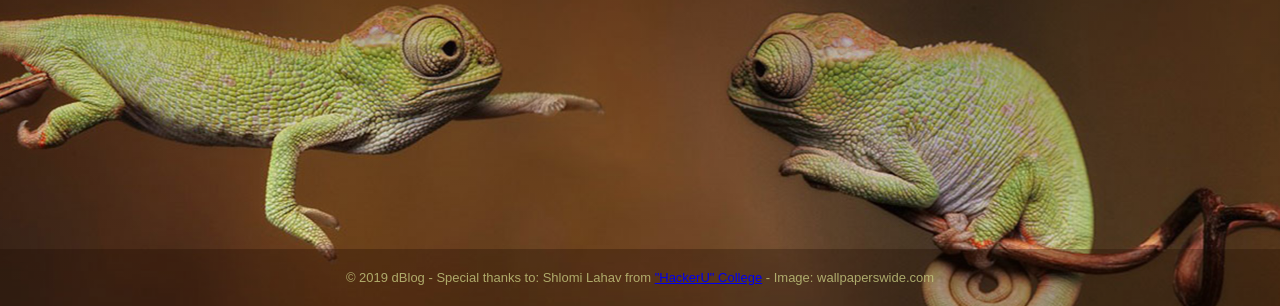
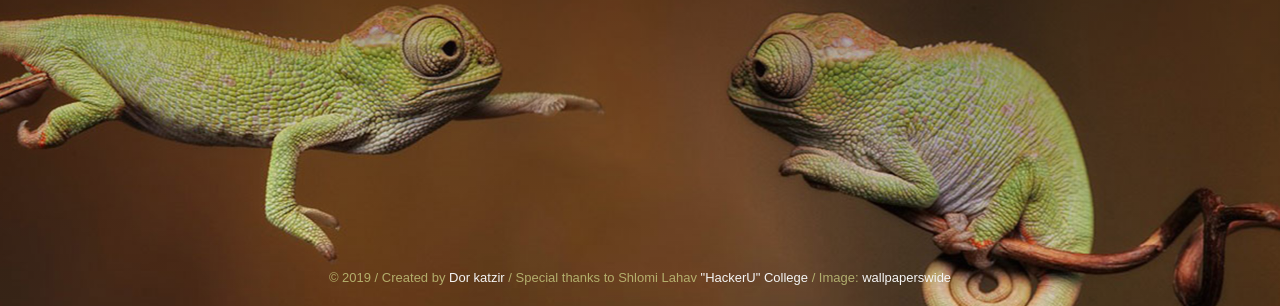
Before and after one commit to DorKatzir/dblog, a PHP site: page / in a window 1280 px wide. Shown: the part 494-800 px from the top of the page. Run offline with PHP 8.4, Linux system fonts and the light colour scheme; some libraries are stand-ins or nearby versions.

Commit message:
footer creadits and restyled bg color and links

```diff
--- a/css/main.css
+++ b/css/main.css
@@ -45,7 +45,7 @@ body {
   background-image: -webkit-gradient(linear, left top, left bottom, from(rgba(30, 13, 3, 0.7)), to(rgba(30, 13, 3, 0))), url("../img/camelion_bg.png"), url("../img/pattern_bg.jpg");
   background-image: linear-gradient(rgba(30, 13, 3, 0.7), rgba(30, 13, 3, 0)), url("../img/camelion_bg.png"), url("../img/pattern_bg.jpg");
   background-repeat: no-repeat, no-repeat, repeat;
-  background-position: top center, bottom -150px center;
+  background-position: top 50px center, bottom -150px center;
   background-attachment: fixed;
 }
 
@@ -87,8 +87,8 @@ header {
   left: 0;
   top: 0;
   width: 100vw;
-  background-color: #A8BA45;
-  border-bottom: 3px solid #FF8000;
+  background-color: #a8ba45;
+  border-bottom: 3px solid #ff8000;
   height: 50px;
   display: -webkit-box;
   display: -ms-flexbox;
@@ -593,7 +593,6 @@ input[type=button] {
 
 /*///////////////// Footer ///////////////////////////*/
 footer {
-  background-color: rgba(30, 13, 3, 0.3);
   color: rgba(199, 203, 127, 0.8);
   padding: .8rem;
   min-width: 100vw;
@@ -625,6 +624,17 @@ footer h5 {
   text-align: center;
 }
 
+footer h5 a,
+a:active,
+a:visited {
+  color: whitesmoke;
+  text-decoration: none;
+}
+
+footer h5 a:hover {
+  text-decoration: underline;
+}
+
 /*///////////////// Colors ///////////////////////////*/
 /*
 
--- a/css/main.scss
+++ b/css/main.scss
@@ -77,7 +77,7 @@ body {
         url('../img/pattern_bg.jpg');
     background-repeat: no-repeat, no-repeat, repeat;
 
-    background-position: top center, bottom -150px center;
+    background-position: top 50px center, bottom -150px center;
     background-attachment: fixed;
 }
 
@@ -100,8 +100,9 @@ header {
     left: 0;
     top: 0;
     width: 100vw;
-    background-color: #A8BA45;
-    border-bottom: 3px solid #FF8000;
+    background-color: rgba(168, 186, 69, 1);
+    // background-color: rgba(30, 13, 3, 1);
+    border-bottom: 3px solid rgba(255, 128, 0, 1);
     height: 50px;
     display: flex;
     justify-content: center;
@@ -472,7 +473,7 @@ input[type=button] {
 
 footer {
     @include interpolate(font-size, 320px, 1366px, 12px, 16px);
-    background-color: rgba(30, 13, 3, .3);
+    // background-color: rgba(30, 13, 3, .3);
     color: rgba(199, 203, 127, .8);
     padding: .8rem;
     min-width: 100vw;
@@ -486,6 +487,17 @@ footer h5 {
     font-family: arial;
     font-weight: 100;
     text-align: center;
+}
+
+footer h5 a,
+a:active,
+a:visited {
+    color: whitesmoke;
+    text-decoration: none;
+}
+
+footer h5 a:hover {
+    text-decoration: underline;
 }
 
 
--- a/tpl/footer.php
+++ b/tpl/footer.php
@@ -1,15 +1,15 @@
         <footer>
             <h5>
                 <span>
-                &copy <?= date('Y'); ?>&nbsp;dBlog -
+                &copy <?= date('Y'); ?>&nbsp;/ Created by <a href="https://dor.digital" target="_blank">Dor katzir</a> /
                 </span>
 
                <span>
-                Special thanks to: Shlomi Lahav from <a href="https://www.hackeru.co.il/" target="_blank">"HackerU" College</a> -
+                Special thanks to Shlomi Lahav <a href="https://www.hackeru.co.il/" target="_blank">"HackerU" College</a> /
                </span>
 
                <span>
-                Image: wallpaperswide.com
+                Image: <a href="http://wallpaperswide.com" target="_blank">wallpaperswide</a>
                </span>
             </h5>
         </footer>
```
